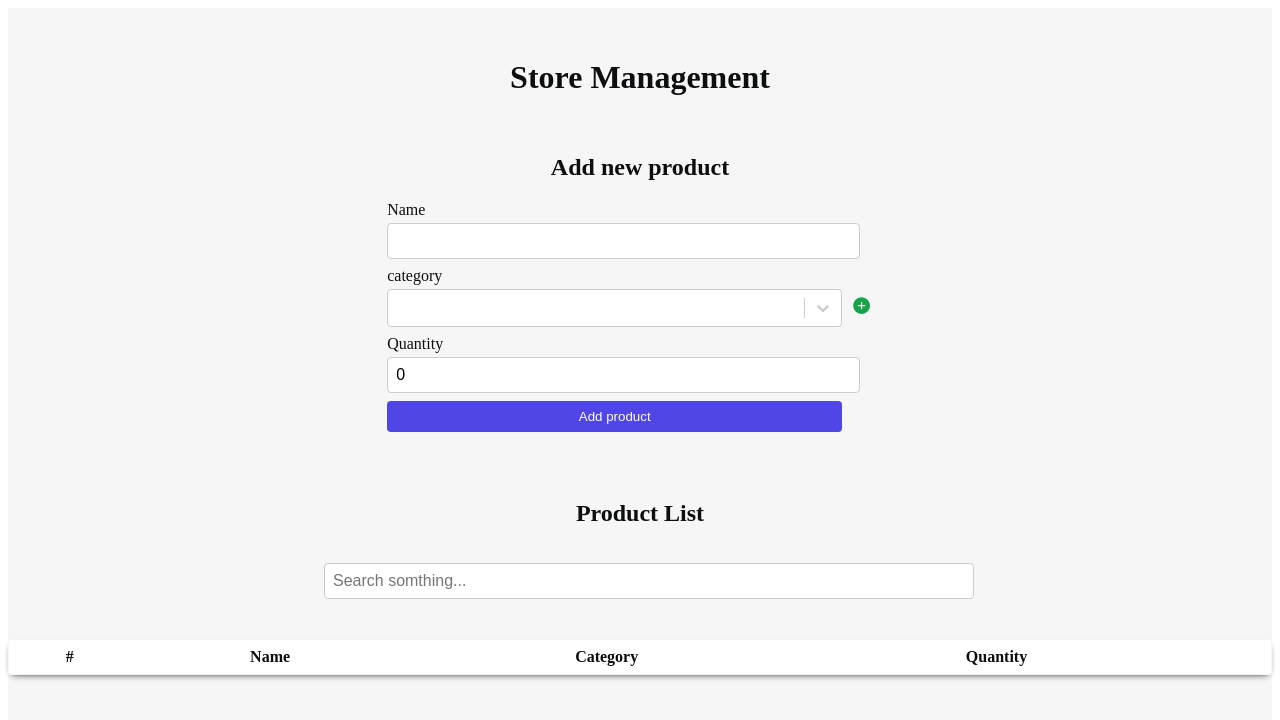
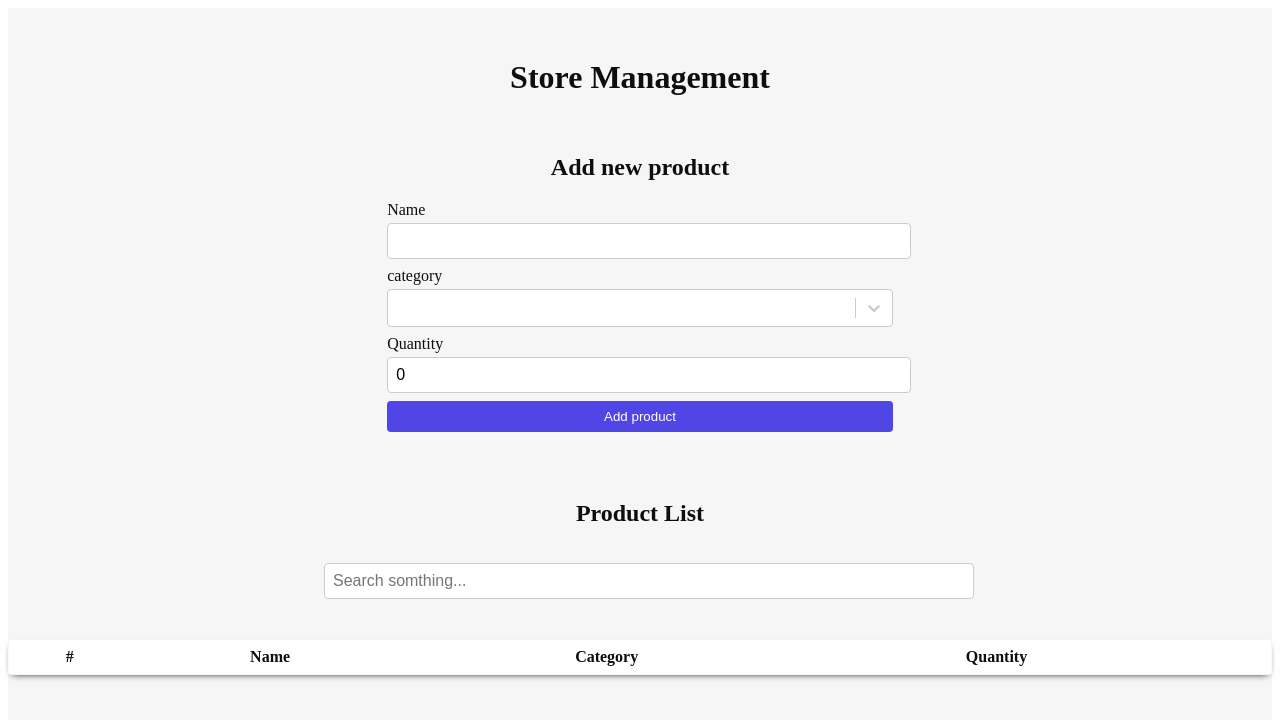
Before and after one commit to yousef-bigdeli/store-management, a React (Create React App) app: page / in a window 1280 px wide. Shown: the top 720 px of the page. Built offline with nearby package versions, Linux system fonts and the light colour scheme; the HTML template or start-up script is replaced by a standard one.

Commit message:
Remove category modal display

```diff
--- a/src/components/CategoryForm/CategoryForm.css
+++ b/src/components/CategoryForm/CategoryForm.css
@@ -38,14 +38,7 @@
   margin-top: 4px;
 }
 
-.cancel-btn{
-  border: 1px solid #b4b4b4;
-  background-color: unset;
-  border-radius: 4px;
-  padding: 8px;
-  color: #797979;
-  cursor: pointer;
-}
+
 
 .show {
   -webkit-animation: slide-in-top 0.5s cubic-bezier(0.25, 0.46, 0.45, 0.94) both;
--- a/src/components/ProductForm.js
+++ b/src/components/ProductForm.js
@@ -1,7 +1,7 @@
 import { useEffect, useRef, useState } from "react";
 import Select from "react-select";
-import { AiFillPlusCircle } from "react-icons/ai";
-import CategoryForm from "./CategoryForm/CategoryForm";
+// import { AiFillPlusCircle } from "react-icons/ai";
+// import CategoryForm from "./CategoryForm/CategoryForm";
 import { getAllCategoryOptions } from "../services/CategoryActions";
 import { useProduct, useProductDispatcher } from "../context/ProductProvider";
 import { getProductById } from "../services/ProductActions";
@@ -14,7 +14,7 @@ const initialProduct = {
 
 const ProductForm = () => {
   const [product, setProduct] = useState(initialProduct);
-  const [isShowModal, setIsShowModal] = useState(false); // Show category form in a modal window
+  // const [isShowModal, setIsShowModal] = useState(false); // Show category form in a modal window
   const [options, setOptions] = useState(getAllCategoryOptions()); // Get From localstorage
   const productEditId = useProduct().editId;
   const productDispatch = useProductDispatcher();
@@ -31,10 +31,10 @@ const ProductForm = () => {
     setProduct({ ...product, category: selectedValue });
   };
 
-  const showModalHandler = () => {
-    setIsShowModal((prevState) => !prevState);
-    setOptions(getAllCategoryOptions());
-  };
+  // const showModalHandler = () => {
+  //   setIsShowModal((prevState) => !prevState);
+  //   setOptions(getAllCategoryOptions());
+  // };
 
   const formSubmitHandler = (e) => {
     e.preventDefault();
@@ -80,14 +80,14 @@ const ProductForm = () => {
             id="cat"
             className="category__select"
           />
-          {/* Button for show modal */}
+          {/* Button for show modal
           <button
             className="add-btn"
             type="button"
             onClick={() => setIsShowModal(true)}
           >
             <AiFillPlusCircle />
-          </button>
+          </button> */}
         </div>
         <label htmlFor="quantity">Quantity</label>
         <input
@@ -115,12 +115,12 @@ const ProductForm = () => {
           </button>
         )}
       </form>
-      {isShowModal && (
+      {/* {isShowModal && (
         <CategoryForm
           isShowModal={isShowModal}
           showModalHandler={showModalHandler}
         />
-      )}
+      )} */}
     </section>
   );
 };
--- a/src/container/StoreManagmentApp.css
+++ b/src/container/StoreManagmentApp.css
@@ -78,7 +78,7 @@ th {
 }
 
 .form-input {
-  width: 90%;
+  width: 100%;
   margin-bottom: 8px;
   border: 1px solid #cccccc;
   border-radius: 4px;
@@ -93,7 +93,7 @@ th {
   margin-bottom: 8px;
 }
 .category__select {
-  width: 90%;
+  width: 100%;
 }
 
 label {
@@ -112,7 +112,7 @@ label {
 }
 
 .submit-btn{
-  width: 90%;
+  width: 100%;
   border: 0;
   background-color: #4f46e5;
   color: #fff;
@@ -129,3 +129,12 @@ label {
   width: 50%;
   margin: 1rem 0;
 }
+
+.cancel-btn{
+  border: 1px solid #b4b4b4;
+  background-color: unset;
+  border-radius: 4px;
+  padding: 8px;
+  color: #797979;
+  cursor: pointer;
+}
```
